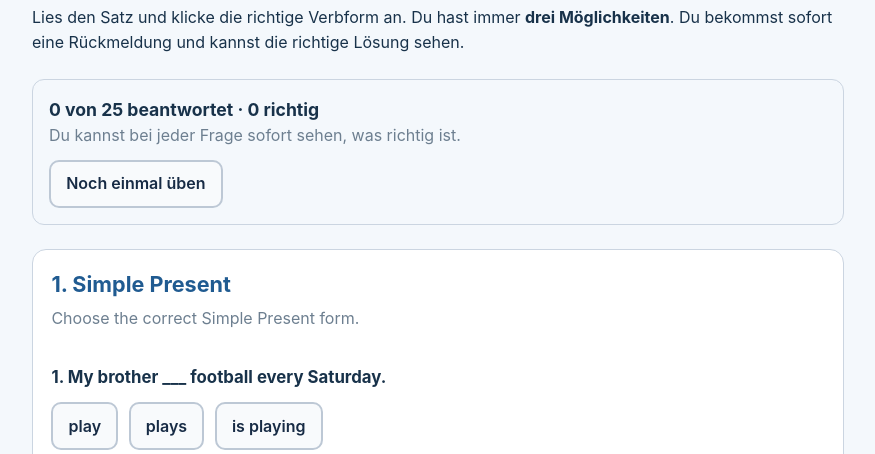
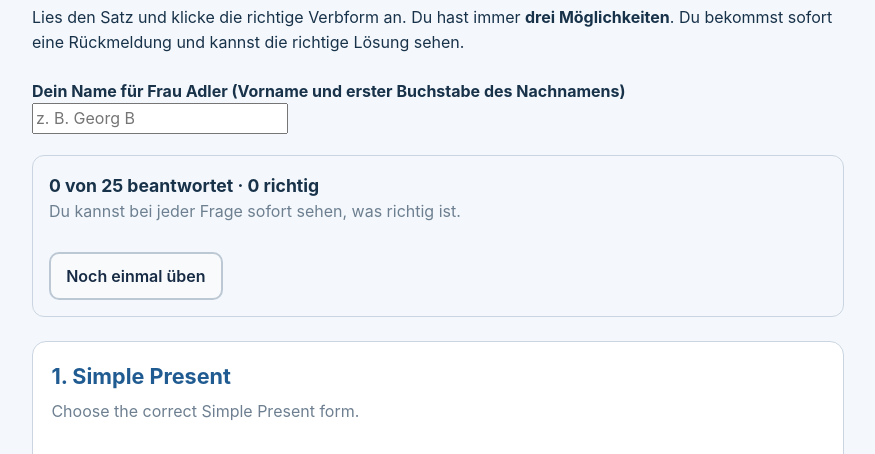
Before and after one commit to steffiadler-afk/Lernwebsite, a website: page english/klasse6/grammar-trainer/index.html in a window 1280 px wide. Shown: the part 343-797 px from the top of the page, without its empty margins (202-1077 px from the left). Drawn offline with Linux system fonts and the light colour scheme.

Commit message:
Send completed exercise results to teacher dashboard

```diff
--- a/english/klasse6/grammar-trainer/index.html
+++ b/english/klasse6/grammar-trainer/index.html
@@ -25,12 +25,13 @@
 <p><a href="../index.html">← Zurück zu Klasse 6</a></p>
 <h1>Choose the correct answer!</h1>
 <p class="quiz-intro">Lies den Satz und klicke die richtige Verbform an. Du hast immer <strong>drei Möglichkeiten</strong>. Du bekommst sofort eine Rückmeldung und kannst die richtige Lösung sehen.</p>
-<div class="progress-panel" role="status" aria-live="polite"><strong id="progress">0 von 25 beantwortet · 0 richtig</strong><div id="endMessage" class="muted"></div><button class="choice" id="restart" type="button">Noch einmal üben</button></div>
+<p><label for="resultName">Dein Name für Frau Adler (Vorname und erster Buchstabe des Nachnamens)</label> <input id="resultName" maxlength="50" placeholder="z. B. Georg B" autocomplete="name"></p><div class="progress-panel" role="status" aria-live="polite"><strong id="progress">0 von 25 beantwortet · 0 richtig</strong><div id="endMessage" class="muted"></div><p id="sendStatus" role="status" aria-live="polite"></p><button class="choice" id="sendResult" type="button" hidden>Ergebnis an Frau Adler senden</button><button class="choice" id="restart" type="button">Noch einmal üben</button></div>
 <div id="sections"></div>
 <p><a href="../index.html">← Zurück zu Klasse 6</a></p>
 </main>
 <script type="module">
 import {initPage} from '../../../src/shared/page.js';
+import {CONFIG} from '../../../src/shared/config.js';
 initPage();
 const groups=[
 {title:'1. Simple Present',help:'Choose the correct Simple Present form.',items:[
@@ -71,9 +72,14 @@ const groups=[
 ];
 const host=document.getElementById('sections');
 let answered=0,correct=0;
+const nameInput=document.getElementById('resultName'),sendStatus=document.getElementById('sendStatus'),sendButton=document.getElementById('sendResult');
+nameInput.value=sessionStorage.getItem('test1_6g_name')||localStorage.getItem('studentName')||'';
+let sending=false,sent=false;
+async function sendResult(){if(sending||sent||answered!==25)return;const name=nameInput.value.trim();if(name.length<3){sendStatus.textContent='Bitte gib oben deinen Namen ein und sende dein Ergebnis.';nameInput.focus();return}sending=true;sendButton.disabled=true;sendStatus.textContent='Ergebnis wird an Frau Adler gesendet …';try{const response=await fetch(CONFIG.remote.url+'/api/submissions',{method:'POST',headers:{'content-type':'application/json'},body:JSON.stringify({token:CONFIG.remote.submitToken,name,className:'6g',subject:'Englisch',exercise:'Grammar Trainer · Tenses',score:correct,total:25,timestamp:new Date().toISOString()})});if(!response.ok)throw new Error('Übertragung fehlgeschlagen');sent=true;sendStatus.textContent='Dein Ergebnis wurde an Frau Adler gesendet.';sendButton.hidden=true}catch(e){sendStatus.textContent='Das Ergebnis konnte nicht gesendet werden. Bitte versuche es erneut und lasse die Seite geöffnet.';sendButton.hidden=false}finally{sending=false;sendButton.disabled=false}}
+sendButton.onclick=sendResult;
 function update(){document.getElementById('progress').textContent=answered+' von 25 beantwortet · '+correct+' richtig';document.getElementById('endMessage').textContent=answered===25?'Fertig! Du hast '+correct+' von 25 Fragen beim ersten Versuch richtig beantwortet.':'Du kannst bei jeder Frage sofort sehen, was richtig ist.'}
 function render(){
- answered=0;correct=0;host.replaceChildren();
+ answered=0;correct=0;sent=false;sendStatus.textContent='';sendButton.hidden=true;host.replaceChildren();
  groups.forEach((group,gi)=>{
  const sec=document.createElement('section');sec.className='quiz-section';
  const title=document.createElement('h2');title.textContent=group.title;sec.append(title);
@@ -92,6 +98,7 @@ function render(){
  bar.querySelectorAll('button').forEach(b=>{b.disabled=true;if(b.textContent===answer)b.classList.add('correct');if(b===btn&&!ok)b.classList.add('incorrect')});
  note.className='feedback '+(ok?'ok':'no');note.textContent=ok?'✓ Richtig!':'✗ Nicht ganz. Richtig ist: '+answer+'.';
  update();
+ if(answered===25){sendButton.hidden=false;if(nameInput.value.trim().length>=3)sendResult();else sendStatus.textContent='Bitte gib oben deinen Namen ein und sende dein Ergebnis.'}
  });bar.append(btn);
  });
  sec.append(article);
```
